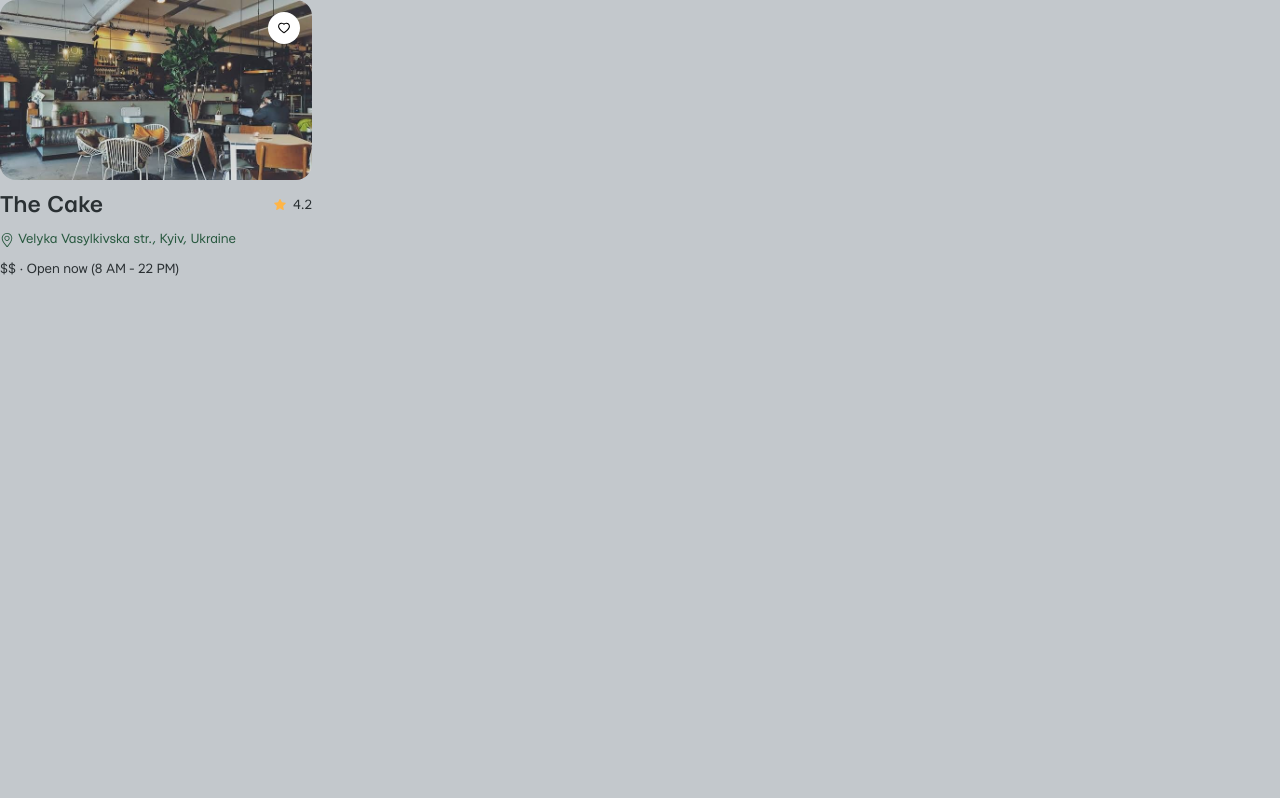
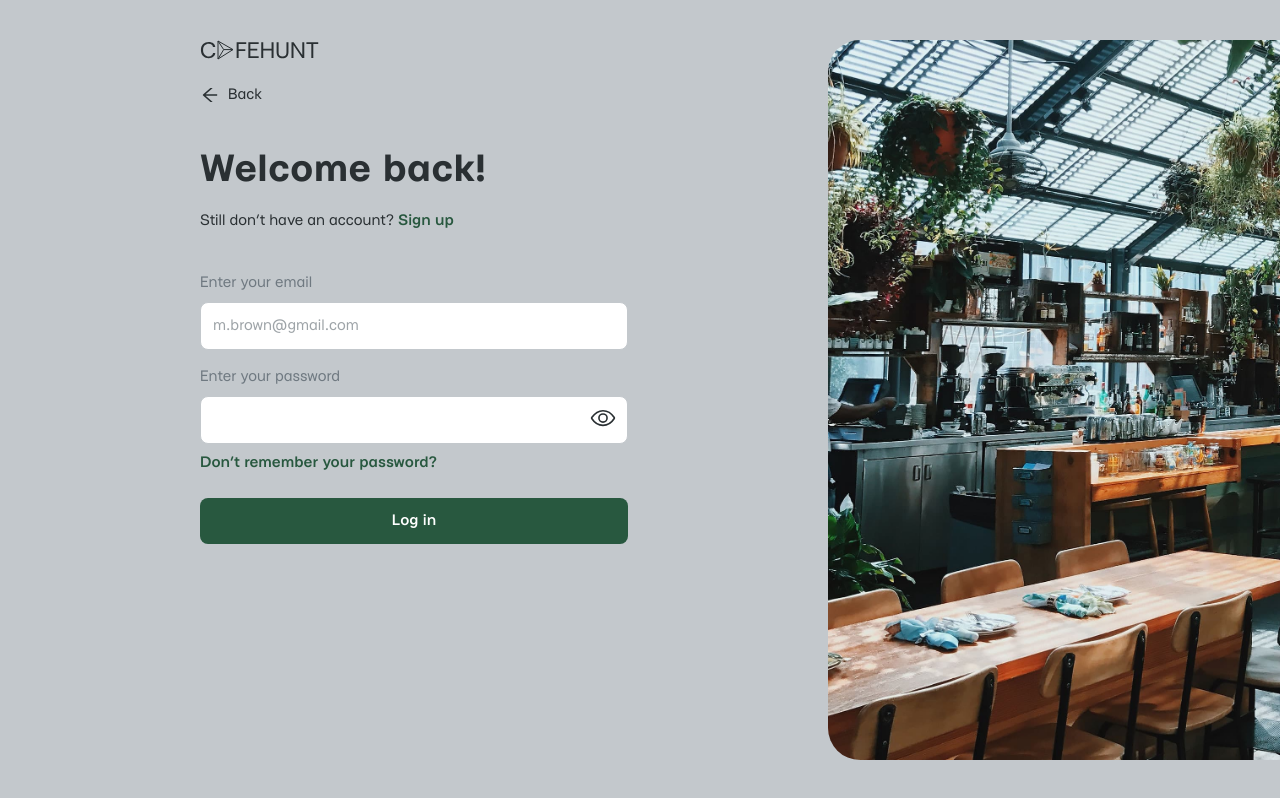
Before and after one commit to cafehunt/cafehunt-front, a React (Vite) app: page / in a window 1280 px wide. Built offline with nearby package versions, Linux system fonts and the light colour scheme.

Commit message:
fix: Swap logo and back button

```diff
--- a/src/App.tsx
+++ b/src/App.tsx
@@ -13,9 +13,9 @@ const App: FC = () => {
   return (
     <ThemeProvider theme={theme}>
       <Styled.GlobalStyles />
-      {/* <Login /> */}
+      <Login />
       {/* <Signup /> */}
-      <ItemCardSmall />
+      {/* <ItemCardSmall /> */}
       {/* <ItemCard /> */}
       {/* <Home /> */}
     </ThemeProvider>
--- a/src/components/SignInUp/SignNavigation/SignNavigation.tsx
+++ b/src/components/SignInUp/SignNavigation/SignNavigation.tsx
@@ -6,10 +6,10 @@ import { SignNavigationStyled } from './SignNavigation.styled';
 export const SignNavigation: FC = () => {
   return (
     <SignNavigationStyled>
-      <BackButton />
       <div>
         <Logo />
       </div>
+      <BackButton />
     </SignNavigationStyled>
   );
 };
```
